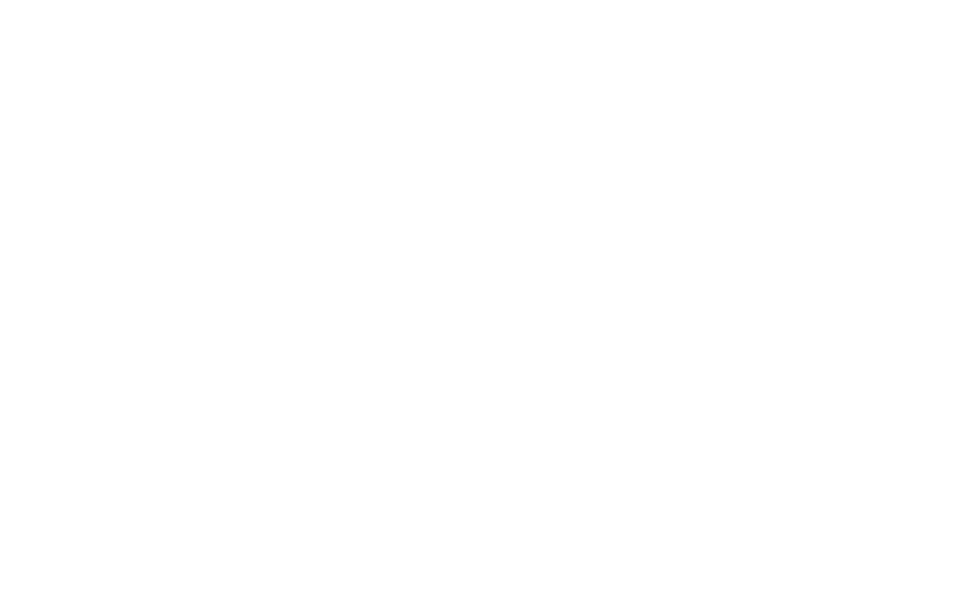
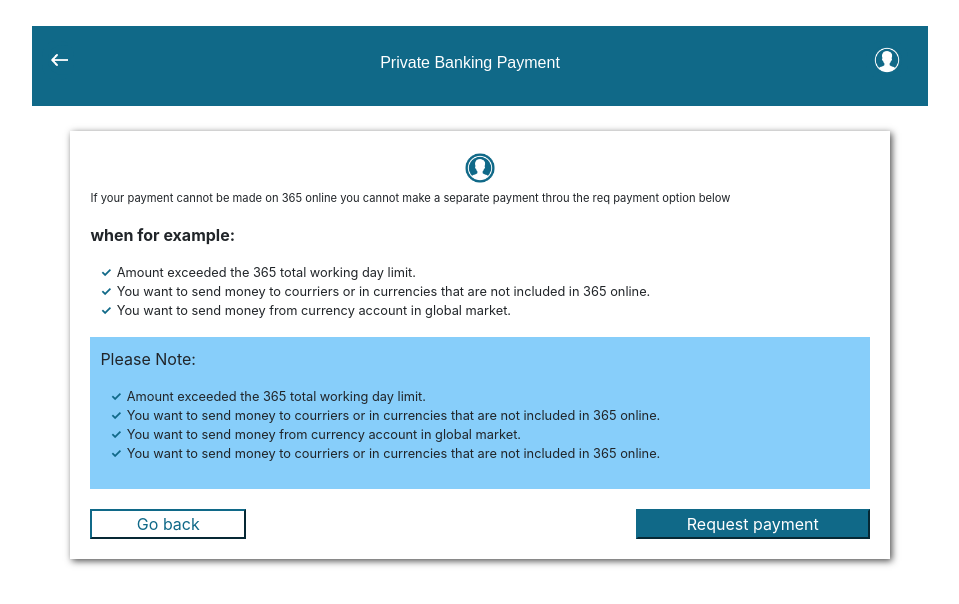
Before and after one commit to kambleaa007/TrainingReactJS, a React (Create React App) app: page /privateBankingPayment in a window 1280 px wide. Shown: the top 604 px of the page, without its empty margins (160-1119 px from the left). Built offline with nearby package versions, Linux system fonts and the light colour scheme.

Commit message:
task-6-added

```diff
--- a/src/App.js
+++ b/src/App.js
@@ -10,6 +10,9 @@
 import TransferMoney from "./Component/TransferMoney";
 import StandingOrder from "./Component/StandingOrder";
 import SetUpStanding from "./Component/SetUpStanding";
+import PrivateBankingPayment from "./Component/PrivateBankingPayment";
+
+
 import { BrowserRouter, Route, Switch } from 'react-router-dom';
 
 import { GlobalProvider } from "./Context/GlobalContext";
@@ -35,6 +38,8 @@
               <Route path="/transferMoney" component={(props) => ( <TransferMoney name={'Transfer Between'} isBack={true} setData={setData} accounts={data.Accounts}  /> )} />
               <Route path="/standingOrders" component={(props) => ( <StandingOrder name={'Standing Orders'} isBack={true} setData={setData} accounts={data.Accounts}  /> )} />
               <Route path="/setUpNewOrder" component={(props) => ( <SetUpStanding  name={'Set up Standing...'} isBack={true} /> )} />
+              <Route path="/privateBankingPayment" component={(props) => ( <PrivateBankingPayment  name={'Private Banking Payment'} isBack={true} /> )} />
+
 
             </Switch>
 
--- a/src/Component/Header.css
+++ b/src/Component/Header.css
@@ -1,9 +1,13 @@
+/* GLOBAL COLOR VARIABLE TO SHARE ACROSS CSS CLASSES */
+:root {
+    --blueColor: #106988;
+}
 
 .Header{
     display: block;
     margin-left: auto;
     margin-right: auto;
-    background-color: #106988;
+    background-color: var(--blueColor);
     /* padding: 25px; */
     color: white;
     margin-left: 15%;
@@ -35,7 +39,7 @@
     color:white;
     float: right;
     font-size: 25px;
-    background-color: #106988;
+    background-color: var(--blueColor);
     border-radius: 40%;
     border: none;
     margin-right: 20px;
@@ -58,7 +62,7 @@
     float: left;
     color:white;
     font-size: 25px;
-    background-color: #106988;
+    background-color: var(--blueColor);
     border-radius: 40%;
     border: none;
     margin-left: 10px;
--- /dev/null
+++ b/src/Component/PrivateBankingPayment.css
@@ -0,0 +1,63 @@
+
+/* GLOBAL COLOR VARIABLE TO SHARE ACROSS CSS CLASSES */
+:root {
+    --blueColor: #106988;
+}
+
+.private-logo {
+
+    padding-left: 15px;
+    padding-right: 15px;
+    padding-bottom: 10px;
+    float: center;
+
+    background-image: url(./../Common/Logos/User.png);
+
+    background-repeat: no-repeat;
+    background-size: cover;
+}
+
+.private-banking-title {
+
+}
+
+.top-message {
+    font-size: .7em;
+    padding-top: 15px;
+}
+
+.borderless {
+    list-style-type: none;
+    font-size: .8em;
+
+    padding-left: 10px;
+}
+
+.borderless li:before {
+    content: '✓';
+    font-weight: bold;
+    padding-right: 5px;
+    color: var(--blueColor);
+}
+
+.private-banking-note {
+    background-color: lightskyblue;
+    padding: 10px;
+}
+
+.private-banking-footer {
+    padding-top: 20px;
+}
+
+.go-back-button {
+    color: var(--blueColor);
+    border-color: var(--blueColor);
+    background-color: white;
+    width: 20%;
+}
+.req-payment-button {
+    color: white;
+    border-color: var(--blueColor);
+    background-color: var(--blueColor);
+    width: 30%;
+}
--- /dev/null
+++ b/src/Component/PrivateBankingPayment.js
@@ -0,0 +1,79 @@
+import React, {useEffect, useState, useContext } from 'react';
+import Header from "./Header";
+
+
+import { Link, Route, Switch, useRouteMatch } from "react-router-dom";
+
+import { GlobalContext } from "../Context/GlobalContext";
+import "./PrivateBankingPayment.css";
+
+
+function PrivateBankingPayment(props) {
+    return(
+        <div>
+            <Header name={props.name} isBack={props.isBack}/>
+            <PrivateBankingPaymentBody />
+
+        </div>
+
+    )
+}
+
+
+function PrivateBankingPaymentBody(props) {
+
+    const globalContext = useContext(GlobalContext);
+    let match = useRouteMatch();
+
+    const [value,setValue] = useState('');
+    const handleSelect= (e) =>{
+      setValue(e)
+    }
+
+
+
+    return(
+        <div className="Send">
+            <div className="private-banking-title">
+                <div>
+                    <div  className="text-center">
+                    <i className="private-logo" >
+                    </i>
+                    </div>
+
+                    <p className="top-message">
+                        If your payment cannot be made on 365 online you cannot make a separate payment throu the req payment option below
+                    </p>
+                    <p className="font-weight-bold">
+                        when for example:
+                    </p>
+                    <ul className="borderless">
+                        <li>Amount exceeded the 365 total working day limit.</li>
+                        <li>You want to send money to courriers or in currencies that are not included in 365 online.</li>
+                        <li>You want to send money from currency account in global market.</li>
+                    </ul>
+
+                </div>
+            </div>
+            <div className="private-banking-note">
+                <p>Please Note:</p>
+                <ul className="borderless">
+                    <li>Amount exceeded the 365 total working day limit.</li>
+                    <li>You want to send money to courriers or in currencies that are not included in 365 online.</li>
+                    <li>You want to send money from currency account in global market.</li>
+                    <li>You want to send money to courriers or in currencies that are not included in 365 online.</li>
+                </ul>
+            </div>
+            <div className="private-banking-footer">
+                <div className="d-flex justify-content-between">
+                    <button class="go-back-button">Go back</button>
+                    <button class="req-payment-button">Request payment</button>
+                </div>
+            </div>
+        </div>
+    )
+}
+
+
+
+export default PrivateBankingPayment;
--- a/src/Layout/Home.js
+++ b/src/Layout/Home.js
@@ -35,6 +35,7 @@
                 <li><a href="/mobileTopup">Mobile top up<i className=' next'></i></a></li>
                 <li><a href="/directDebits">Direct debits<i className='  next'></i></a></li>
                 <li><a href="/futureDatedPayments">Future dated payments<i className='  next'></i></a></li>
+                <li><a href="/privateBankingPayment">Private banking payment<i className='  next'></i></a></li>
                 </ul>
             </div>
         </div>
```
Also changed, not shown: 1 other file (tests, documents, lock files or other folders).
